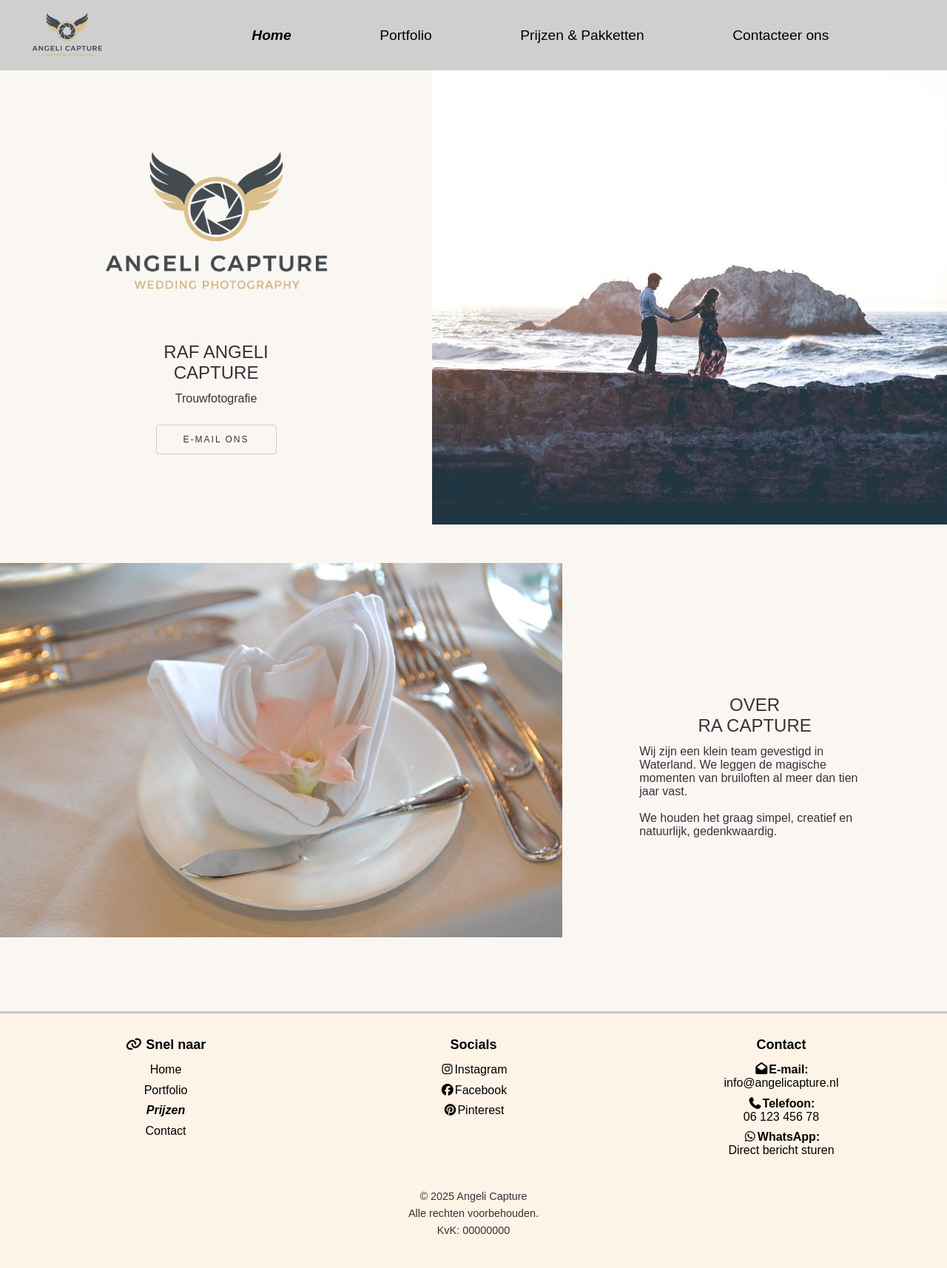
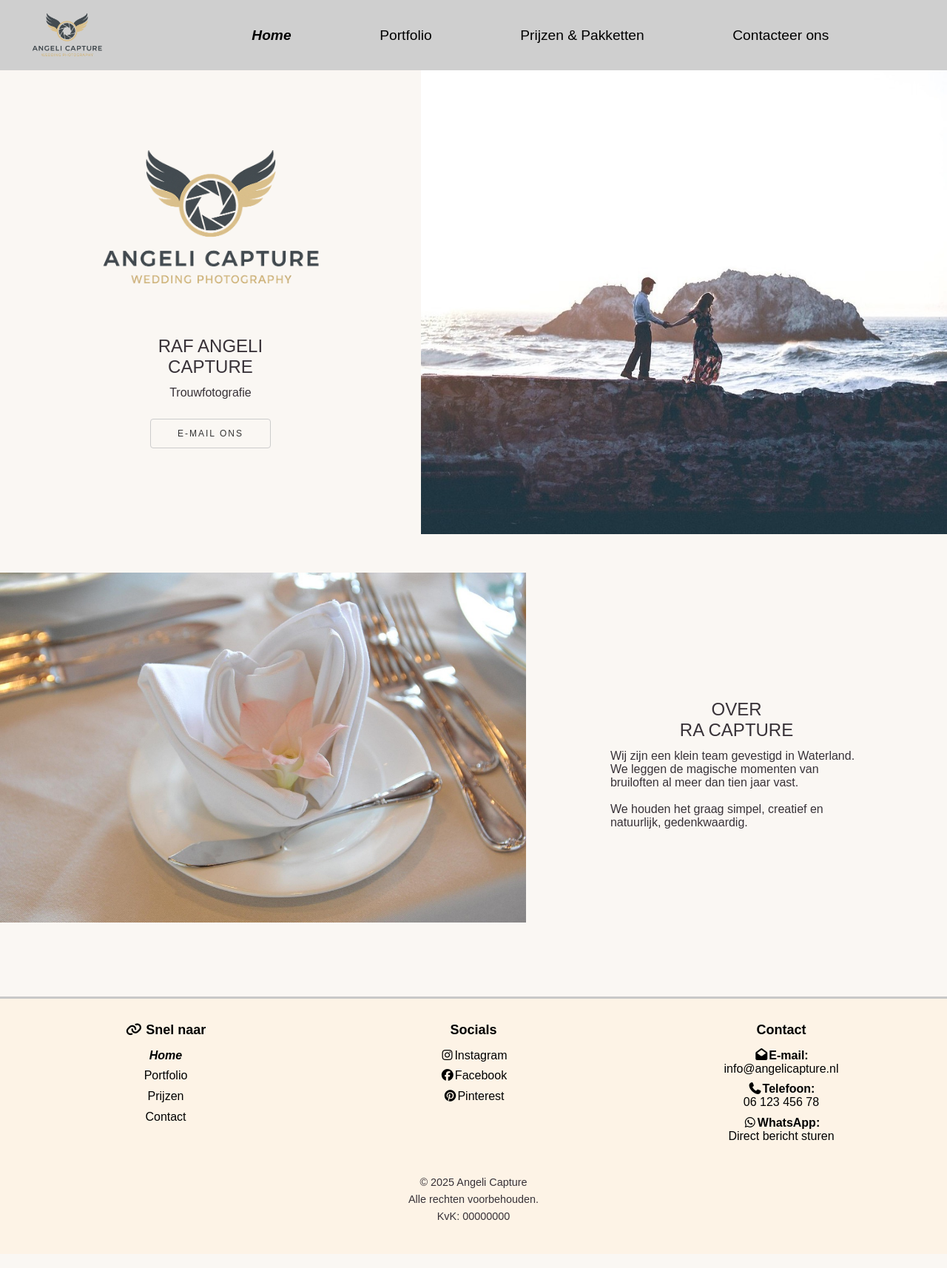
Before and after one commit to kwabber7/examen_kerstmis, a plain HTML site: page index.html in a window 1280 px wide. Shown: the whole page at 74% size. Drawn offline with Linux system fonts and the light colour scheme; a web font is replaced by a local one.

Commit message:
main: update

```diff
--- a/css/homepage.css
+++ b/css/homepage.css
@@ -32,6 +32,9 @@ body {
     border-radius: 4px;
     margin:  1.5em 0 5em;
     transition: 0.5s;
+    text-decoration: none;
+    text-align: center;
+    cursor: pointer;
 }
 
 .button:hover {
@@ -74,7 +77,14 @@ p {
 
     .upper_part {
         display: flex;
-        flex: 4fr 5fr;
+    }
+
+    .upper_part > div:first-child {
+        flex: 4;
+    }
+
+    .upper_part > div:last-child {
+        flex: 5;
     }
 
     .logo_website_body {
@@ -84,7 +94,14 @@ p {
 
     .lower_part {
         display: flex;
-        flex: 5fr 4fr;
         align-items: center;
     }
+
+    .lower_part > div:first-child {
+        flex: 5;
+    }
+
+    .lower_part > div:last-child {
+        flex: 4;
+    }
 }
--- a/css/portfolio.css
+++ b/css/portfolio.css
@@ -17,7 +17,8 @@ body {
     background: var(--color-background);
 }
 
-h1 {
+h1,
+h2 {
     font-family: var(--font-heading);
     font-weight: 500;
     color: var(--color-heading);
--- a/index.html
+++ b/index.html
@@ -1,11 +1,13 @@
 <!DOCTYPE html>
-<html lang="en">
+<html lang="nl">
 
 <head>
     <meta charset="UTF-8">
     <meta name="viewport" content="width=device-width, initial-scale=1.0">
     <title>Homepagina</title>
-    <link rel="stylesheet" href="https://cdnjs.cloudflare.com/ajax/libs/font-awesome/7.0.1/css/all.min.css" integrity="sha512-2SwdPD6INVrV/lHTZbO2nodKhrnDdJK9/kg2XD1r9uGqPo1cUbujc+IYdlYdEErWNu69gVcYgdxlmVmzTWnetw==" crossorigin="anonymous" referrerpolicy="no-referrer" />
+    <link rel="stylesheet" href="https://cdnjs.cloudflare.com/ajax/libs/font-awesome/7.0.1/css/all.min.css"
+        integrity="sha512-2SwdPD6INVrV/lHTZbO2nodKhrnDdJK9/kg2XD1r9uGqPo1cUbujc+IYdlYdEErWNu69gVcYgdxlmVmzTWnetw=="
+        crossorigin="anonymous" referrerpolicy="no-referrer">
     <link rel="preconnect" href="https://fonts.googleapis.com">
     <link rel="preconnect" href="https://fonts.gstatic.com" crossorigin>
     <link href="https://fonts.googleapis.com/css2?family=Kedebideri:wght@400;500;600;700;800;900&display=swap"
@@ -14,17 +16,20 @@
     <link rel="stylesheet" href="css/footer.css">
     <link rel="stylesheet" href="css/homepage.css">
 </head>
+
+<body>
+
     <header>
         <nav class="navbar">
             <div class="logo">
-            <a href="index.html"><img src="img/logo ra captur.png" alt="Logo"></a>
+                <a href="index.html"><img src="img/logo_ra_captur.png" alt="Logo"></a>
             </div>
 
             <input type="checkbox" id="menu-toggle">
             <label for="menu-toggle" class="menu-icon">&#9776;</label>
 
             <ul class="nav-links">
-            <li><a href="index.html"><i><b>Home</b></i></a></li><!--Hier-->
+                <li><a href="index.html"><i><b>Home</b></i></a></li>
                 <li><a href="portfolio.html">Portfolio</a></li>
                 <li><a href="prijzen_pakketen.html">Prijzen & Pakketten</a></li>
                 <li><a href="contacteer_ons.html">Contacteer ons</a></li>
@@ -32,21 +37,18 @@
         </nav>
     </header>
 
-
-
-<body>
-
     <section class="upper_part">
         <div class="intro_homepagina">
-            <img class="logo_website_body" src="img/logo ra captur.png" alt="Logo">
+            <img class="logo_website_body" src="img/logo_ra_captur.png" alt="Logo">
             <h1>Raf angeli <br> capture</h1>
             <p>Trouwfotografie</p>
-            <a href="contacteer_ons.html"><button class="button">E-MAIL ONS</button></a>
+            <a href="contacteer_ons.html" class="button">E-MAIL ONS</a>
         </div>
         <div class="image_field">
             <img src="img/wedding-couple.jpg" alt="couple at a wedding">
         </div>
     </section>
+
     <section class="lower_part">
         <div class="image_field">
             <img src="img/wedding_plate.jpg" alt="wedding plate">
@@ -54,19 +56,17 @@
         <div class="intro_homepagina">
             <h1>over <br> ra capture</h1>
             <p>Wij zijn een klein team gevestigd in Waterland. We leggen de magische momenten van bruiloften al meer dan
-                tien jaar vast. <br> <br>We houden het graag simpel, creatief en natuurlijk, gedenkwaardig.</p>
+                tien jaar vast. <br><br>We houden het graag simpel, creatief en natuurlijk, gedenkwaardig.</p>
         </div>
     </section>
-
-</body>
 
     <footer class="footer">
         <div class="footer-section">
             <h3><i class="fa-solid fa-link"></i> Snel naar</h3>
             <ul>
-            <li><a href="index.html">Home</a></li>
+                <li><a href="index.html"><i><b>Home</b></i></a></li>
                 <li><a href="portfolio.html">Portfolio</a></li>
-            <li><a href="prijzen_pakketen.html"><i><b>Prijzen</b></i></a></li>
+                <li><a href="prijzen_pakketen.html">Prijzen</a></li>
                 <li><a href="contacteer_ons.html">Contact</a></li>
             </ul>
         </div>
@@ -83,7 +83,8 @@
         <div class="footer-section">
             <h3>Contact</h3>
             <ul>
-            <li><i class="fa-solid fa-envelope-open"></i><strong>E-mail:</strong><br><a href="mailto:info@angelicapture.nl">info@angelicapture.nl</a></li>
+                <li><i class="fa-solid fa-envelope-open"></i><strong>E-mail:</strong><br><a
+                        href="mailto:info@angelicapture.nl">info@angelicapture.nl</a></li>
                 <li><i class="fa-solid fa-phone"></i><strong>Telefoon:</strong><br>06 123 456 78</li>
                 <li><i class="fa-brands fa-whatsapp"></i><strong>WhatsApp:</strong><br>Direct bericht sturen</li>
             </ul>
@@ -95,4 +96,7 @@
                 KvK: 00000000 </p>
         </div>
     </footer>
+
+</body>
+
 </html>
```
Also changed, not shown: contacteer_ons.html (+20 -12 lines), css/prijzen_pakketen.css (+5 -4 lines), portfolio.html (+28 -24 lines), prijzen_pakketen.html (+12 -10 lines), img/logo_ra_captur.png (renamed from img/logo ra captur.png). Lines whose indentation alone changed are shown as unchanged.
